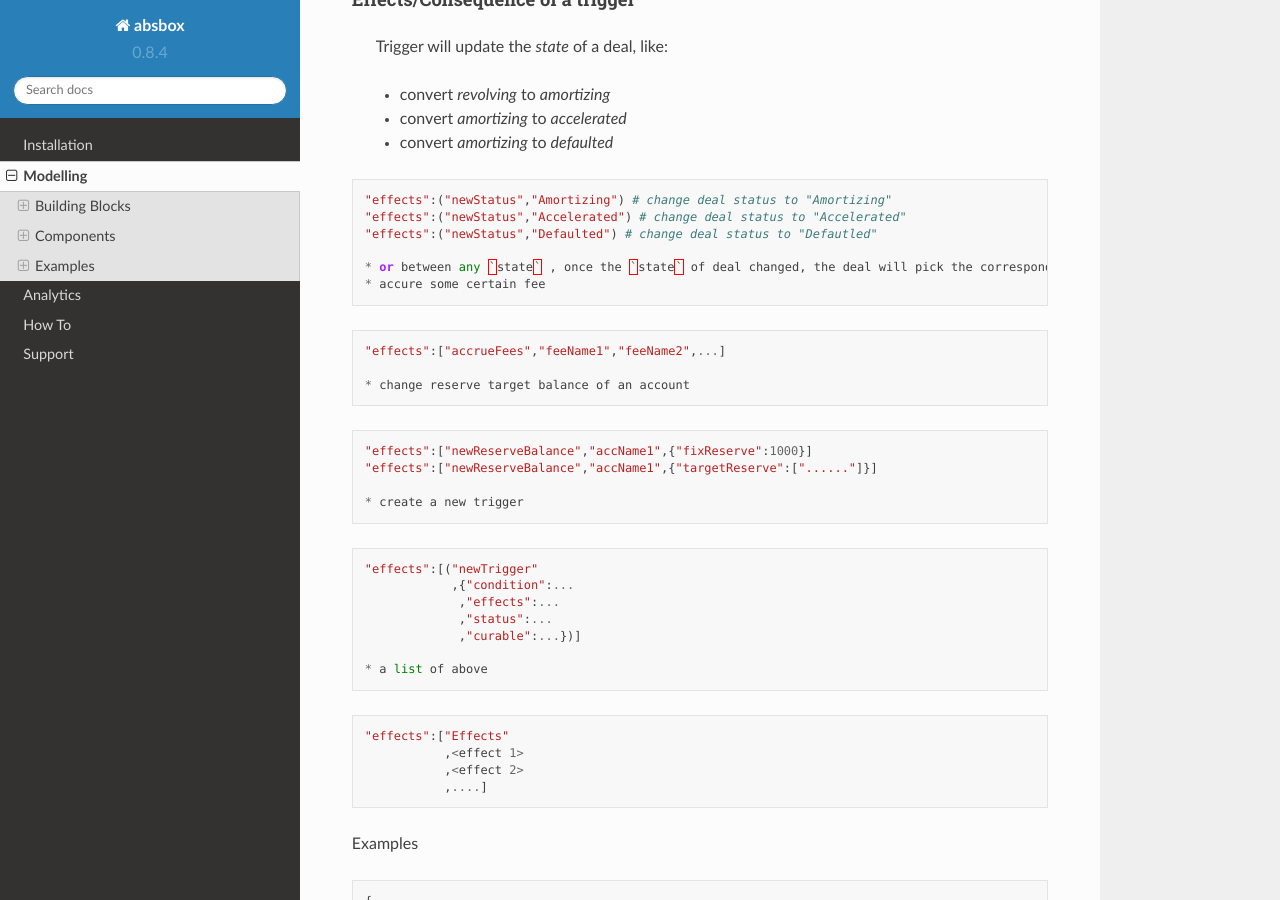
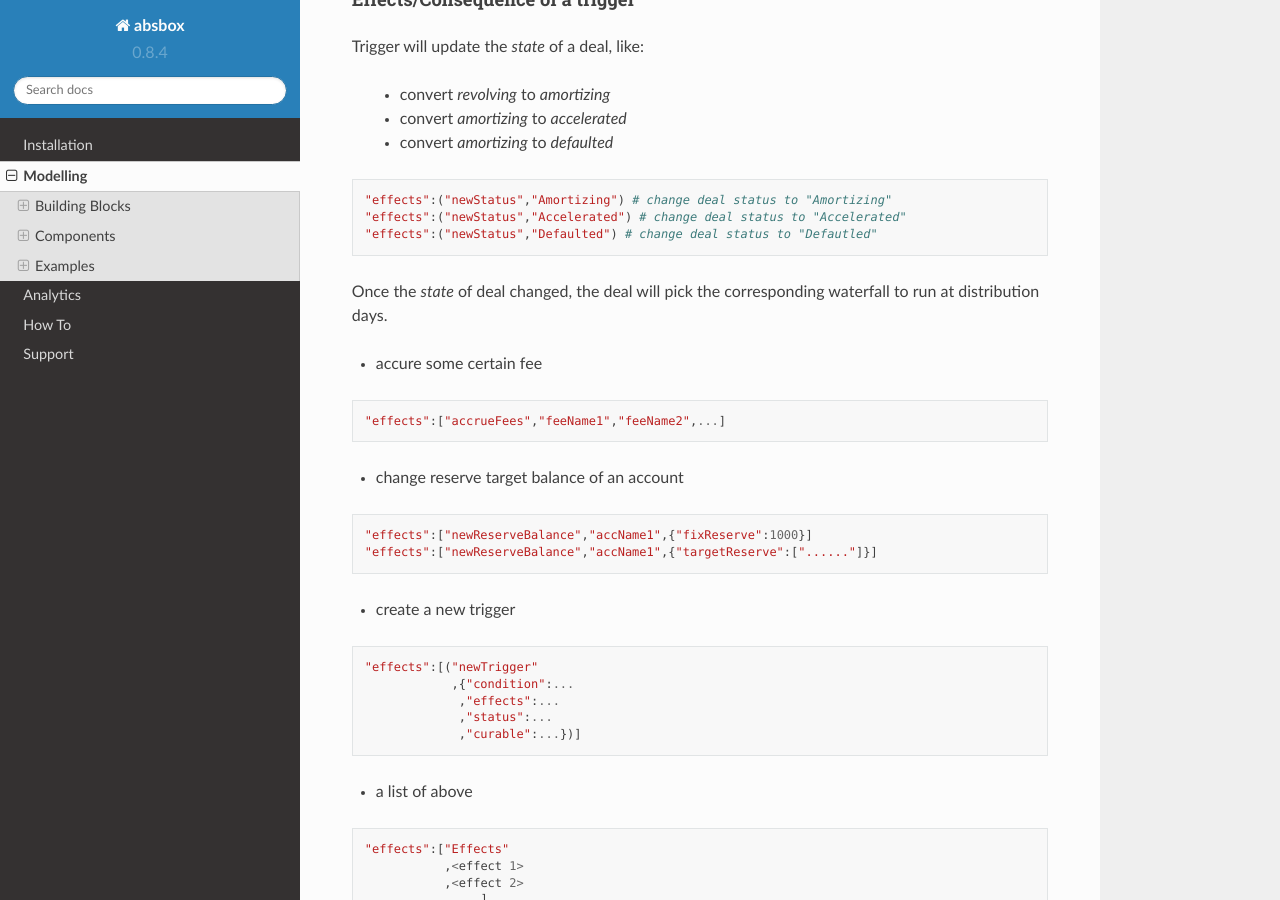
Before and after one commit to yellowbean/absbox-doc, a Sphinx documentation site: the page built from docs/source/modeling.rst, in a window 1280 px wide and 900 px high, scrolled down 19693 px. Built offline with Sphinx 7.4.7 and the Read the Docs theme 2.0.0, drawn with Linux system fonts in a browser that asks for light colours.

Commit message:
update on triggers

```diff
--- a/docs/source/modeling.rst
+++ b/docs/source/modeling.rst
@@ -936,7 +936,7 @@ Magically, condition of a trigger is just a :ref:`Condition` from the very begin
 Effects/Consequence of a trigger
 ^^^^^^^^^^^^^^^^^^^^^^^^^^^^^^^^^
 
-  Trigger will update the `state` of a deal, like:
+Trigger will update the `state` of a deal, like:
 
   * convert `revolving` to `amortizing`
   * convert `amortizing` to `accelerated`
@@ -948,21 +948,22 @@ Effects/Consequence of a trigger
   "effects":("newStatus","Accelerated") # change deal status to "Accelerated"
   "effects":("newStatus","Defaulted") # change deal status to "Defautled"
 
-  * or between any `state` , once the `state` of deal changed, the deal will pick the corresponding waterfall to run at distribution days.
-  * accure some certain fee
+Once the `state` of deal changed, the deal will pick the corresponding waterfall to run at distribution days.
+
+* accure some certain fee
 
 .. code-block:: python
 
   "effects":["accrueFees","feeName1","feeName2",...]
 
-  * change reserve target balance of an account
+* change reserve target balance of an account
 
 .. code-block:: python
 
   "effects":["newReserveBalance","accName1",{"fixReserve":1000}]
   "effects":["newReserveBalance","accName1",{"targetReserve":["......"]}]
 
-  * create a new trigger
+* create a new trigger
 
 .. code-block:: python
 
@@ -972,7 +973,7 @@ Effects/Consequence of a trigger
                ,"status":...
                ,"curable":...})]
 
-  * a list of above
+* a list of above
 
 .. code-block:: python
 
```
